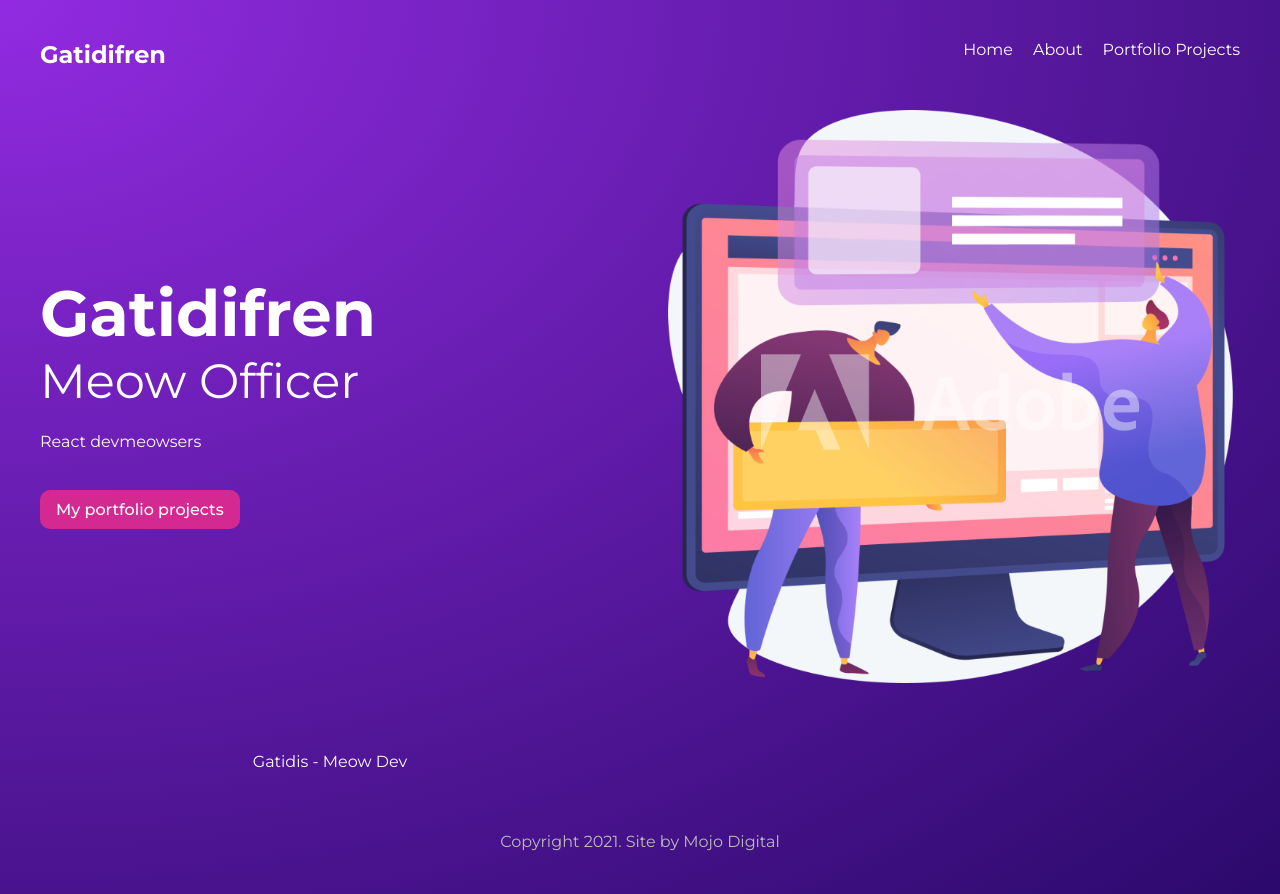
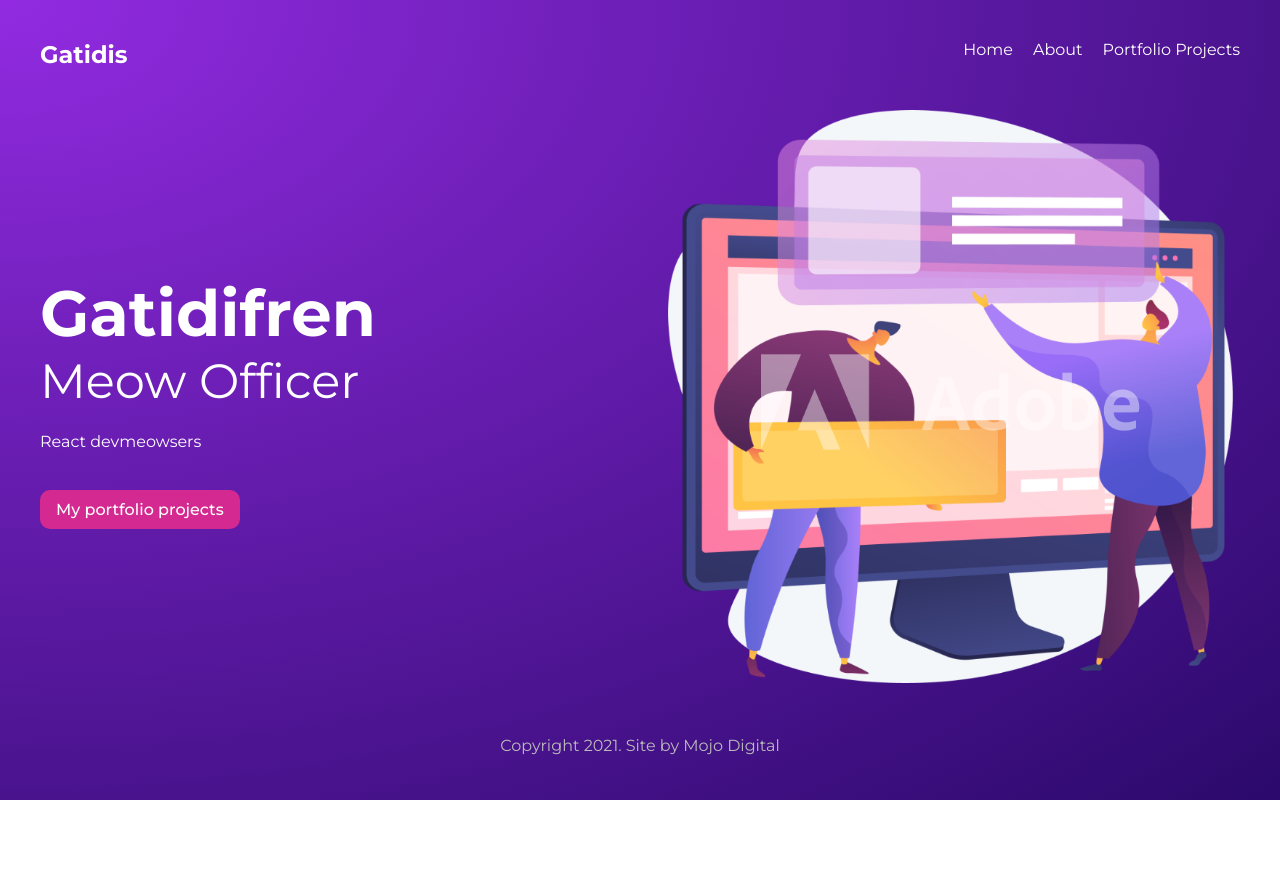
Before and after one commit to mostmojo/gatsby-tuts, a Gatsby site: page / in a window 1280 px wide. After the commit the page ends 800 px from the top, so only its background shows below. Built offline with nearby package versions, Linux system fonts and the light colour scheme; Gatsby itself is replaced by a stand-in of ours.

Commit message:
Add graphql inside of navbar component

```diff
--- a/gatsby-config.js
+++ b/gatsby-config.js
@@ -9,7 +9,7 @@ module.exports = {
   plugins: [],
   siteMetadata: {
     title: 'Gatidis',
-    description: 'Meow Dev',
+    description: 'Meow Dev Business Cat',
     copyright: 'Copyright 2021'
   }
 }
--- a/src/components/Navbar.js
+++ b/src/components/Navbar.js
@@ -1,10 +1,22 @@
-import { Link } from 'gatsby'
+import { Link, graphql, useStaticQuery } from 'gatsby'
 import React from 'react'
 
 export default function Navbar() {
+  const data = useStaticQuery(graphql`
+    query SiteInfo {
+      site {
+        siteMetadata {
+          title
+        }
+      }
+    }`
+  )
+
+  const { title } = data.site.siteMetadata
+
   return (
     <nav>
-      <h1>Gatidifren</h1>
+      <h1>{ title }</h1>
       <div className="links">
           <Link to="/">Home</Link>
           <Link to="/about">About</Link>
--- a/src/pages/index.js
+++ b/src/pages/index.js
@@ -1,11 +1,9 @@
-import { graphql, Link } from "gatsby"
+import { Link } from "gatsby"
 import * as React from "react"
-import Layout from '../components/Layout'
+import Layout from "../components/Layout"
 import * as styles from "../styles/home.module.css"
 
-export default function Home({ data }) {
-  console.log(data)
-  const { title, description } = data.site.siteMetadata
+export default function Home() {
   return (
     <Layout>
       <section className={styles.header}>
@@ -13,22 +11,16 @@ export default function Home({ data }) {
           <h2>Gatidifren</h2>
           <h3>Meow Officer</h3>
           <p>React devmeowsers</p>
-        <Link className={styles.btn} to="/projects">My portfolio projects</Link>
+          <Link className={styles.btn} to="/projects">
+            My portfolio projects
+          </Link>
         </div>
-      <img src="/banner.png" alt="sites banner" style={{ maxWidth: '100%'}}/>
-      <p>{ title } - { description }</p>
+        <img
+          src="/banner.png"
+          alt="sites banner"
+          style={{ maxWidth: "100%" }}
+        />
       </section>
     </Layout>
   )
 }
-
-export const query = graphql`
-  query SiteInfo {
-    site {
-      siteMetadata {
-        description
-        title
-      }
-    }
-  }
-`
```
Lines whose indentation alone changed are shown as unchanged.
